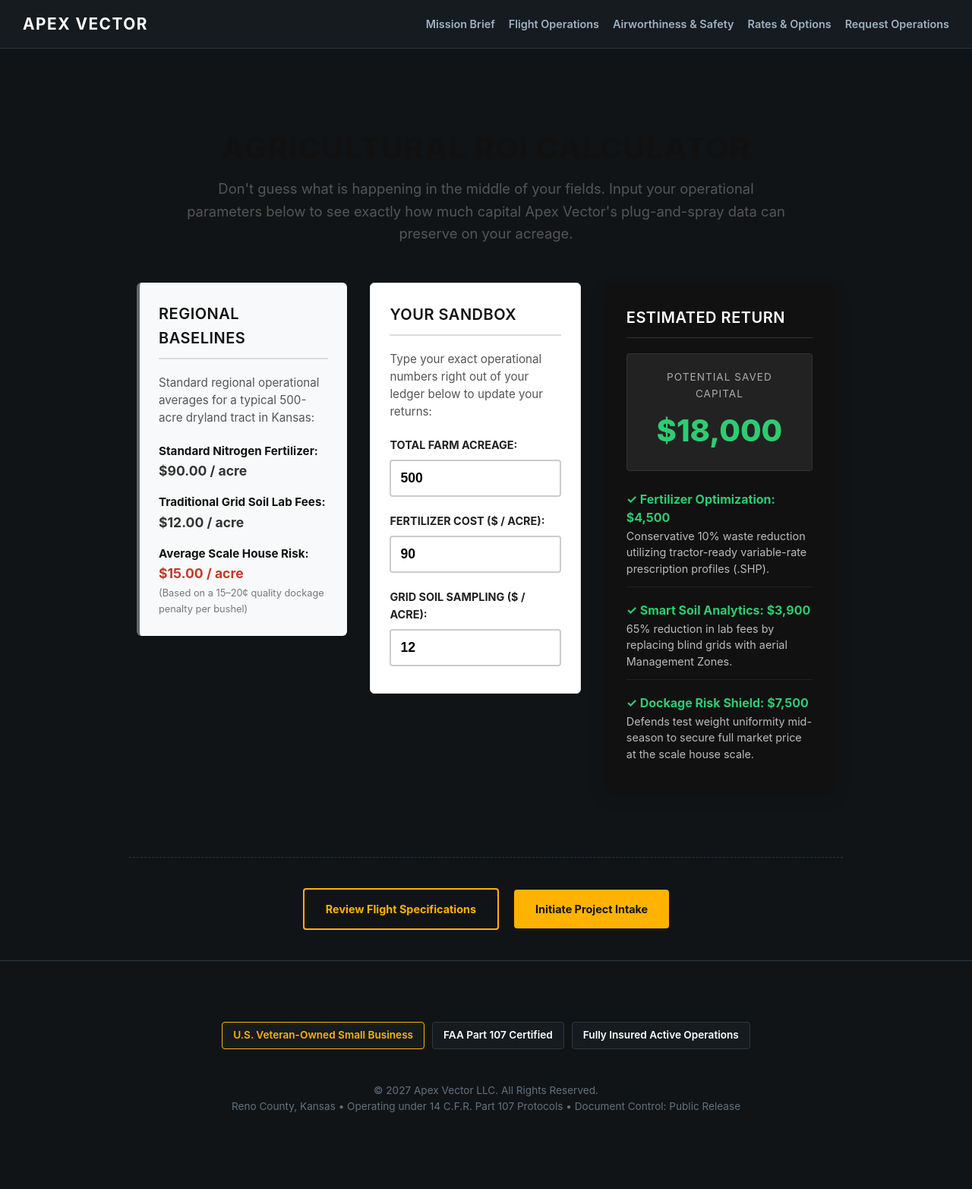
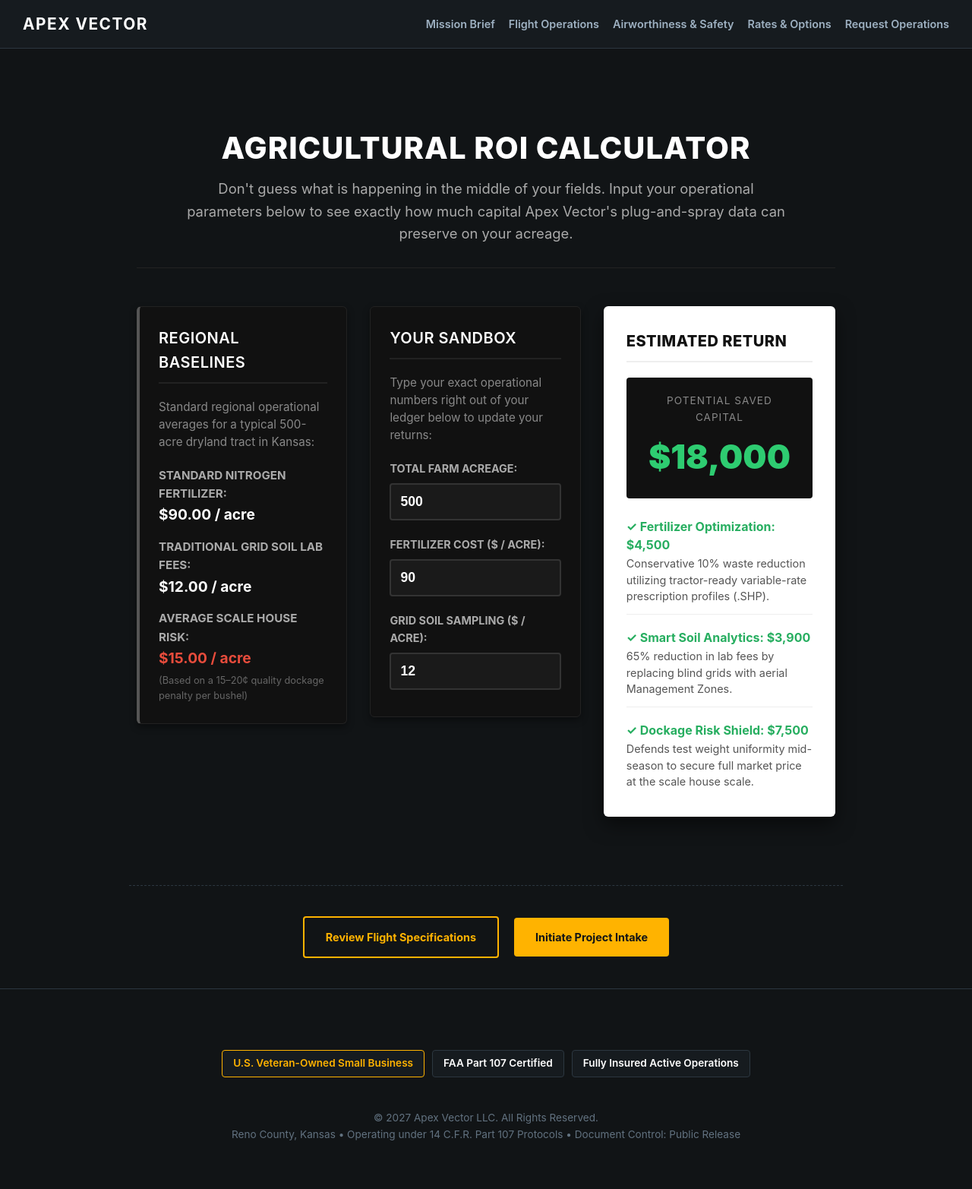
Before and after one commit to traviscloke126/traviscloke126.github.io, a Jekyll site: the page built from roi.html, in a window 1280 px wide. Shown: the whole page at 76% size. Built offline with Jekyll 4.4.1, drawn with Linux system fonts in a browser that asks for light colours; before the commit the page ends 1528 px from its top, so only the background shows below that.

Commit message:
Update roi.html

```diff
--- a/roi.html
+++ b/roi.html
@@ -1,96 +1,96 @@
 ---
 layout: default
-title: ROI Calculator
+title: ROI Calculator | Apex Vector LLC
 ---
 
-<div style="max-width: 1200px; margin: 0 auto; padding: 40px 20px; font-family: -apple-system, BlinkMacSystemFont, 'Segoe UI', Roboto, sans-serif; color: #333;">
+<div style="max-width: 1200px; margin: 0 auto; padding: 40px 20px; font-family: -apple-system, BlinkMacSystemFont, 'Segoe UI', Roboto, sans-serif; color: #ffffff; background-color: transparent;">
 
-    <!-- Header Summary Block -->
-    <div style="text-align: center; margin-bottom: 50px;">
-        <h1 style="font-size: 2.5rem; color: #111; margin-bottom: 15px; font-weight: 800; text-transform: uppercase; letter-spacing: 1px;">Agricultural ROI Calculator</h1>
-        <p style="font-size: 1.15rem; color: #555; max-width: 800px; margin: 0 auto; line-height: 1.6;">
+    <!-- Uniform Section Header Block -->
+    <div style="text-align: center; margin-bottom: 50px; border-bottom: 1px solid #222; padding-bottom: 30px;">
+        <h1 style="font-size: 2.5rem; color: #ffffff; margin-bottom: 15px; font-weight: 800; text-transform: uppercase; letter-spacing: 1px;">Agricultural ROI Calculator</h1>
+        <p style="font-size: 1.15rem; color: #aaaaaa; max-width: 800px; margin: 0 auto; line-height: 1.6;">
             Don't guess what is happening in the middle of your fields. Input your operational parameters below to see exactly how much capital Apex Vector's plug-and-spray data can preserve on your acreage.
         </p>
     </div>
 
-    <!-- Three-Column Layout Container -->
+    <!-- Three-Column Uniform Layout Grid -->
     <div style="display: grid; grid-template-columns: 1fr 1fr 1.1fr; gap: 30px; align-items: start;">
 
-        <!-- COLUMN 1: RENO COUNTY BASELINE AVERAGES -->
-        <div style="background-color: #f8f9fa; border-left: 4px solid #666; padding: 25px; border-radius: 6px; box-shadow: 0 2px 4px rgba(0,0,0,0.04);">
-            <h3 style="margin-top: 0; color: #111; font-size: 1.25rem; border-bottom: 2px solid #ddd; padding-bottom: 10px; text-transform: uppercase; letter-spacing: 0.5px;">Regional Baselines</h3>
-            <p style="font-size: 0.95rem; color: #555; line-height: 1.5; margin-bottom: 20px;">
+        <!-- COLUMN 1: REGIONAL BASELINES (Dark Theme Baseline Anchor) -->
+        <div style="background-color: #111111; color: #ffffff; border-left: 4px solid #555555; border-top: 1px solid #222; border-right: 1px solid #222; border-bottom: 1px solid #222; padding: 25px; border-radius: 6px; box-shadow: 0 4px 10px rgba(0,0,0,0.4);">
+            <h3 style="margin-top: 0; color: #ffffff; font-size: 1.25rem; border-bottom: 2px solid #222; padding-bottom: 10px; text-transform: uppercase; letter-spacing: 0.5px;">Regional Baselines</h3>
+            <p style="font-size: 0.95rem; color: #888888; line-height: 1.5; margin-bottom: 20px;">
                 Standard regional operational averages for a typical 500-acre dryland tract in Kansas:
             </p>
 
             <div style="margin-bottom: 15px;">
-                <strong style="display: block; color: #111; font-size: 0.95rem;">Standard Nitrogen Fertilizer:</strong>
-                <span style="font-size: 1.1rem; font-weight: 700; color: #333;">$90.00 / acre</span>
+                <strong style="display: block; color: #aaaaaa; font-size: 0.95rem; text-transform: uppercase;">Standard Nitrogen Fertilizer:</strong>
+                <span style="font-size: 1.2rem; font-weight: 700; color: #ffffff;">$90.00 / acre</span>
             </div>
 
             <div style="margin-bottom: 15px;">
-                <strong style="display: block; color: #111; font-size: 0.95rem;">Traditional Grid Soil Lab Fees:</strong>
-                <span style="font-size: 1.1rem; font-weight: 700; color: #333;">$12.00 / acre</span>
+                <strong style="display: block; color: #aaaaaa; font-size: 0.95rem; text-transform: uppercase;">Traditional Grid Soil Lab Fees:</strong>
+                <span style="font-size: 1.2rem; font-weight: 700; color: #ffffff;">$12.00 / acre</span>
             </div>
 
             <div>
-                <strong style="display: block; color: #111; font-size: 0.95rem;">Average Scale House Risk:</strong>
-                <span style="font-size: 1.1rem; font-weight: 700; color: #c0392b;">$15.00 / acre</span>
-                <small style="display: block; color: #777; font-size: 0.8rem; margin-top: 2px;">(Based on a 15–20¢ quality dockage penalty per bushel)</small>
+                <strong style="display: block; color: #aaaaaa; font-size: 0.95rem; text-transform: uppercase;">Average Scale House Risk:</strong>
+                <span style="font-size: 1.2rem; font-weight: 700; color: #e74c3c;">$15.00 / acre</span>
+                <small style="display: block; color: #666666; font-size: 0.8rem; margin-top: 4px;">(Based on a 15–20¢ quality dockage penalty per bushel)</small>
             </div>
         </div>
 
-        <!-- COLUMN 2: THE FARMER'S DATA INPUTS -->
-        <div style="background-color: #ffffff; border: 1px solid #e0e0e0; padding: 25px; border-radius: 6px; box-shadow: 0 4px 6px rgba(0,0,0,0.05);">
-            <h3 style="margin-top: 0; color: #111; font-size: 1.25rem; border-bottom: 2px solid #ddd; padding-bottom: 10px; text-transform: uppercase; letter-spacing: 0.5px;">Your Sandbox</h3>
-            <p style="font-size: 0.95rem; color: #555; line-height: 1.5; margin-bottom: 20px;">
+        <!-- COLUMN 2: THE FARMER'S DATA INPUT SANDBOX -->
+        <div style="background-color: #111111; color: #ffffff; border: 1px solid #222; padding: 25px; border-radius: 6px; box-shadow: 0 4px 10px rgba(0,0,0,0.4);">
+            <h3 style="margin-top: 0; color: #ffffff; font-size: 1.25rem; border-bottom: 2px solid #222; padding-bottom: 10px; text-transform: uppercase; letter-spacing: 0.5px;">Your Sandbox</h3>
+            <p style="font-size: 0.95rem; color: #888888; line-height: 1.5; margin-bottom: 20px;">
                 Type your exact operational numbers right out of your ledger below to update your returns:
             </p>
 
             <!-- Input Box: Total Acres -->
             <div style="margin-bottom: 20px;">
-                <label for="acres" style="display: block; font-weight: 700; margin-bottom: 8px; color: #222; font-size: 0.9rem; text-transform: uppercase;">Total Farm Acreage:</label>
-                <input type="number" id="acres" value="500" min="1" step="10" oninput="calculateSavings()" style="width: 100%; padding: 12px; border: 2px solid #ccc; border-radius: 4px; font-size: 1.1rem; font-weight: 600; box-sizing: border-box; outline: none; transition: border-color 0.2s;" onfocus="this.style.borderColor='#111'" onblur="this.style.borderColor='#ccc'">
+                <label for="acres" style="display: block; font-weight: 700; margin-bottom: 8px; color: #aaaaaa; font-size: 0.9rem; text-transform: uppercase;">Total Farm Acreage:</label>
+                <input type="number" id="acres" value="500" min="1" step="10" oninput="calculateSavings()" style="width: 100%; padding: 12px; background-color: #1a1a1a; border: 2px solid #333; color: #ffffff; border-radius: 4px; font-size: 1.1rem; font-weight: 600; box-sizing: border-box; outline: none; transition: border-color 0.2s;" onfocus="this.style.borderColor='#ffffff'" onblur="this.style.borderColor='#333'">
             </div>
 
             <!-- Input Box: Fertilizer Budget -->
             <div style="margin-bottom: 20px;">
-                <label for="fert" style="display: block; font-weight: 700; margin-bottom: 8px; color: #222; font-size: 0.9rem; text-transform: uppercase;">Fertilizer Cost ($ / Acre):</label>
-                <input type="number" id="fert" value="90" min="0" step="5" oninput="calculateSavings()" style="width: 100%; padding: 12px; border: 2px solid #ccc; border-radius: 4px; font-size: 1.1rem; font-weight: 600; box-sizing: border-box; outline: none; transition: border-color 0.2s;" onfocus="this.style.borderColor='#111'" onblur="this.style.borderColor='#ccc'">
+                <label for="fert" style="display: block; font-weight: 700; margin-bottom: 8px; color: #aaaaaa; font-size: 0.9rem; text-transform: uppercase;">Fertilizer Cost ($ / Acre):</label>
+                <input type="number" id="fert" value="90" min="0" step="5" oninput="calculateSavings()" style="width: 100%; padding: 12px; background-color: #1a1a1a; border: 2px solid #333; color: #ffffff; border-radius: 4px; font-size: 1.1rem; font-weight: 600; box-sizing: border-box; outline: none; transition: border-color 0.2s;" onfocus="this.style.borderColor='#ffffff'" onblur="this.style.borderColor='#333'">
             </div>
 
             <!-- Input Box: Lab Costs -->
             <div style="margin-bottom: 10px;">
-                <label for="lab" style="display: block; font-weight: 700; margin-bottom: 8px; color: #222; font-size: 0.9rem; text-transform: uppercase;">Grid Soil Sampling ($ / Acre):</label>
-                <input type="number" id="lab" value="12" min="0" step="1" oninput="calculateSavings()" style="width: 100%; padding: 12px; border: 2px solid #ccc; border-radius: 4px; font-size: 1.1rem; font-weight: 600; box-sizing: border-box; outline: none; transition: border-color 0.2s;" onfocus="this.style.borderColor='#111'" onblur="this.style.borderColor='#ccc'">
+                <label for="lab" style="display: block; font-weight: 700; margin-bottom: 8px; color: #aaaaaa; font-size: 0.9rem; text-transform: uppercase;">Grid Soil Sampling ($ / Acre):</label>
+                <input type="number" id="lab" value="12" min="0" step="1" oninput="calculateSavings()" style="width: 100%; padding: 12px; background-color: #1a1a1a; border: 2px solid #333; color: #ffffff; border-radius: 4px; font-size: 1.1rem; font-weight: 600; box-sizing: border-box; outline: none; transition: border-color 0.2s;" onfocus="this.style.borderColor='#ffffff'" onblur="this.style.borderColor='#333'">
             </div>
         </div>
 
-        <!-- COLUMN 3: INVESTMENT RETURN BREAKDOWN -->
-        <div style="background-color: #111; color: #fff; padding: 30px; border-radius: 6px; box-shadow: 0 10px 20px rgba(0,0,0,0.15);">
-            <h3 style="margin-top: 0; color: #fff; font-size: 1.25rem; border-bottom: 1px solid #333; padding-bottom: 10px; text-transform: uppercase; letter-spacing: 0.5px;">Estimated Return</h3>
+        <!-- COLUMN 3: HIGH-CONTRAST INVESTMENT SUMMARY -->
+        <div style="background-color: #ffffff; color: #111111; padding: 30px; border-radius: 6px; box-shadow: 0 10px 25px rgba(0,0,0,0.5);">
+            <h3 style="margin-top: 0; color: #111111; font-size: 1.25rem; border-bottom: 2px solid #eeeeee; padding-bottom: 10px; text-transform: uppercase; letter-spacing: 0.5px; font-weight: 800;">Estimated Return</h3>
 
-            <!-- Dynamic Combined Total Summary -->
-            <div style="margin: 20px 0 25px 0; text-align: center; background: #222; padding: 20px; border-radius: 4px; border: 1px solid #333;">
-                <span style="display: block; font-size: 0.85rem; text-transform: uppercase; letter-spacing: 1px; color: #aaa; margin-bottom: 5px;">Potential Saved Capital</span>
-                <span id="total-savings" style="font-size: 2.5rem; font-weight: 800; color: #2ecc71;">$18,000</span>
+            <!-- Dynamic Combined Total Summary Display Card -->
+            <div style="margin: 20px 0 25px 0; text-align: center; background: #111111; padding: 20px; border-radius: 4px;">
+                <span style="display: block; font-size: 0.85rem; text-transform: uppercase; letter-spacing: 1px; color: #888888; margin-bottom: 5px;">Potential Saved Capital</span>
+                <span id="total-savings" style="font-size: 2.75rem; font-weight: 900; color: #2ecc71;">$18,000</span>
             </div>
 
-            <!-- Line Item Breakdown Cards -->
-            <div style="font-size: 0.9rem; line-height: 1.5;">
-                <div style="margin-bottom: 18px; padding-bottom: 12px; border-bottom: 1px solid #222;">
-                    <strong style="color: #2ecc71; display: block; margin-bottom: 2px; font-size: 1rem;">✓ Fertilizer Optimization: <span id="fert-savings">$4,500</span></strong>
-                    <span style="color: #bbb;">Conservative 10% waste reduction utilizing tractor-ready variable-rate prescription profiles (.SHP).</span>
+            <!-- Detailed Breakdowns -->
+            <div style="font-size: 0.9rem; line-height: 1.5; color: #333333;">
+                <div style="margin-bottom: 18px; padding-bottom: 12px; border-bottom: 1px solid #eee;">
+                    <strong style="color: #27ae60; display: block; margin-bottom: 2px; font-size: 1rem; font-weight: 700;">✓ Fertilizer Optimization: <span id="fert-savings">$4,500</span></strong>
+                    <span style="color: #555555;">Conservative 10% waste reduction utilizing tractor-ready variable-rate prescription profiles (.SHP).</span>
                 </div>
 
-                <div style="margin-bottom: 18px; padding-bottom: 12px; border-bottom: 1px solid #222;">
-                    <strong style="color: #2ecc71; display: block; margin-bottom: 2px; font-size: 1rem;">✓ Smart Soil Analytics: <span id="lab-savings">$3,900</span></strong>
-                    <span style="color: #bbb;">65% reduction in lab fees by replacing blind grids with aerial Management Zones.</span>
+                <div style="margin-bottom: 18px; padding-bottom: 12px; border-bottom: 1px solid #eee;">
+                    <strong style="color: #27ae60; display: block; margin-bottom: 2px; font-size: 1rem; font-weight: 700;">✓ Smart Soil Analytics: <span id="lab-savings">$3,900</span></strong>
+                    <span style="color: #555555;">65% reduction in lab fees by replacing blind grids with aerial Management Zones.</span>
                 </div>
 
                 <div style="margin-bottom: 5px;">
-                    <strong style="color: #2ecc71; display: block; margin-bottom: 2px; font-size: 1rem;">✓ Dockage Risk Shield: <span id="scale-savings">$7,500</span></strong>
-                    <span style="color: #bbb;">Defends test weight uniformity mid-season to secure full market price at the scale house scale.</span>
+                    <strong style="color: #27ae60; display: block; margin-bottom: 2px; font-size: 1rem; font-weight: 700;">✓ Dockage Risk Shield: <span id="scale-savings">$7,500</span></strong>
+                    <span style="color: #555555;">Defends test weight uniformity mid-season to secure full market price at the scale house scale.</span>
                 </div>
             </div>
         </div>
```
Also changed, not shown: other parts of roi.html (+1 -4 lines).
